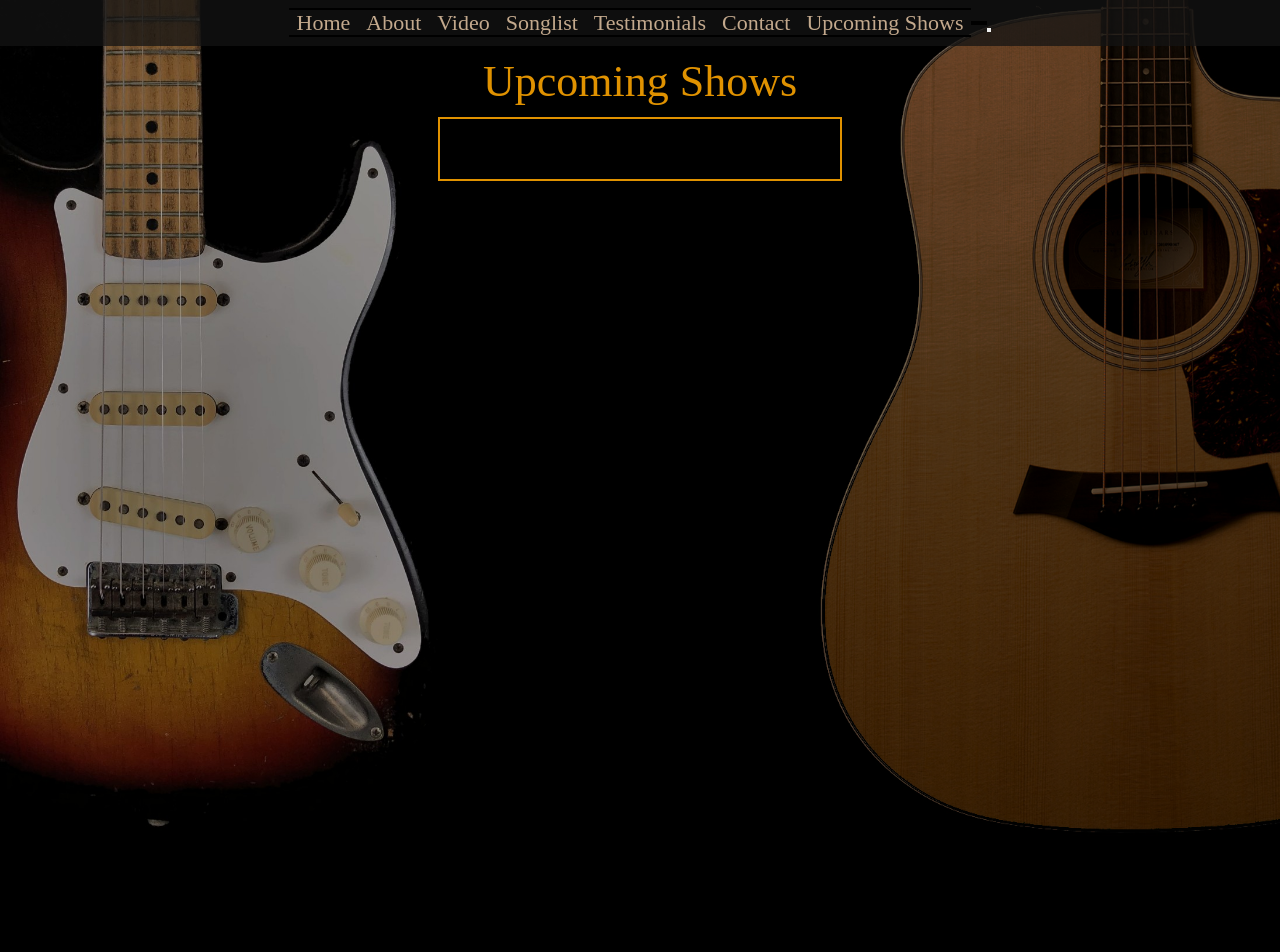
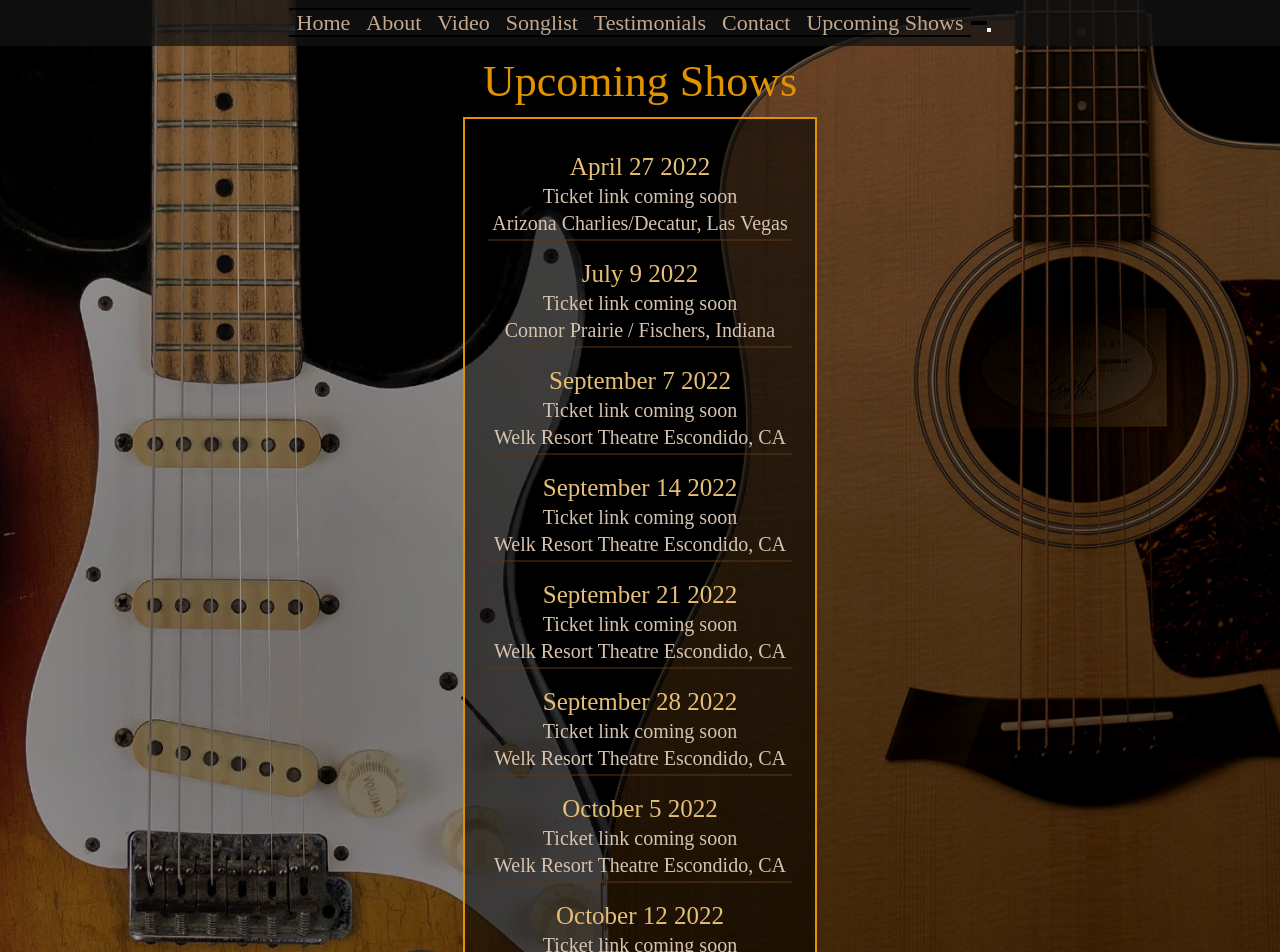
Before and after one commit to carlyMhayter/neverDieYoung, a Next.js app: page /upcoming in a window 1280 px wide. Shown: the top 952 px of the page. Before the commit the page ends 846 px from the top, so only its background shows below. Built offline with nearby package versions, Linux system fonts and the light colour scheme; a web font is replaced by a local one.

Commit message:
updated showtimes, fixed showtime page styling

```diff
--- a/components/Navbar.js
+++ b/components/Navbar.js
@@ -1,6 +1,7 @@
 import React, { useEffect, useState } from 'react';
 import Link from 'next/link';
 import { links } from 'utils/linksData';
+// import { MenuIcon } from '@material-ui/icons';
 
 const NavBar = () => {
   const [isOpen, setIsOpen] = useState(false);
@@ -57,6 +58,7 @@ const NavBar = () => {
               className="dropDown-btn"
               src="/menu-bars.svg"
             />
+            {/* <MenuIcon fontSize="large" /> */}
           </button>
 
           {/* show the dropdown menu options */}
--- a/mobileStyling.css
+++ b/mobileStyling.css
@@ -132,6 +132,9 @@
   }
   .dropDown-btn {
     display: block;
+    background-color: black;
+    border: none;
+    border-color: black;
   }
   .logo-image {
     display: block;
--- a/package.json
+++ b/package.json
@@ -14,7 +14,13 @@
     "fix": "yarn lint --fix && prettier --write ."
   },
   "dependencies": {
+    "@emotion/react": "^11.7.1",
+    "@emotion/styled": "^11.6.0",
     "@formspree/react": "^2.2.3",
+    "@material-ui/core": "^4.12.3",
+    "@material-ui/icons": "^4.11.2",
+    "@mui/icons-material": "^5.4.1",
+    "@mui/material": "^5.4.1",
     "eslint": "^8.7.0",
     "eslint-config-airbnb": "^18.2.1",
     "eslint-config-next": "^11.0.1",
--- a/pages/_app.js
+++ b/pages/_app.js
@@ -1,6 +1,7 @@
 import '../style.css';
 import '../navBarStyling.css';
 import '../mobileStyling.css';
+
 import NavBar from '../components/Navbar';
 import { PropTypes } from 'prop-types';
 
--- a/pages/upcoming.js
+++ b/pages/upcoming.js
@@ -1,14 +1,76 @@
 import Head from 'next/head';
 
 const upcomingDates = [
-  // {
-  //   showTitle: "Walking Man Tribute: A Salute to James Taylor",
-  //   showDate: "October 6 through 27, 2021",
-  //   showTime: "Wednesdays at 7pm",
-  //   location: "Welk Resort Theatre Escondido, CA",
-  //   ticketLink:
-  //     "https://sandiegotickets.welkresorts.com/eventperformances.asp?evt=40",
-  // },
+  {
+    showTitle: 'Walking Man Tribute: A Salute to James Taylor',
+    showDate: 'April 27 2022',
+    showTime: 'Time is TBA',
+    location: 'Arizona Charlies/Decatur, Las Vegas',
+    ticketLink: 'Ticket link coming soon',
+  },
+  {
+    showTitle: 'Walking Man Tribute: A Salute to James Taylor',
+    showDate: 'July 9 2022',
+    showTime: 'TBA',
+    location: 'Connor Prairie / Fischers, Indiana',
+    ticketLink: 'Ticket link coming soon',
+  },
+  {
+    showTitle: 'Walking Man Tribute: A Salute to James Taylor',
+    showDate: 'September 7 2022',
+    showTime: 'TBA',
+    location: 'Welk Resort Theatre Escondido, CA',
+    ticketLink: 'Ticket link coming soon',
+  },
+  {
+    showTitle: 'Walking Man Tribute: A Salute to James Taylor',
+    showDate: 'September 14 2022',
+    showTime: 'TBA',
+    location: 'Welk Resort Theatre Escondido, CA',
+    ticketLink: 'Ticket link coming soon',
+  },
+  {
+    showTitle: 'Walking Man Tribute: A Salute to James Taylor',
+    showDate: 'September 21 2022',
+    showTime: 'TBA',
+    location: 'Welk Resort Theatre Escondido, CA',
+    ticketLink: 'Ticket link coming soon',
+  },
+  {
+    showTitle: 'Walking Man Tribute: A Salute to James Taylor',
+    showDate: 'September 28 2022',
+    showTime: 'TBA',
+    location: 'Welk Resort Theatre Escondido, CA',
+    ticketLink: 'Ticket link coming soon',
+  },
+  {
+    showTitle: 'Walking Man Tribute: A Salute to James Taylor',
+    showDate: 'October 5 2022',
+    showTime: 'TBA',
+    location: 'Welk Resort Theatre Escondido, CA',
+    ticketLink: 'Ticket link coming soon',
+  },
+  {
+    showTitle: 'Walking Man Tribute: A Salute to James Taylor',
+    showDate: 'October 12 2022',
+    showTime: 'TBA',
+    location: 'Welk Resort Theatre Escondido, CA',
+    ticketLink: 'Ticket link coming soon',
+  },
+  {
+    showTitle: 'Walking Man Tribute: A Salute to James Taylor',
+    showDate: 'October 19 2022',
+    showTime: 'TBA',
+    location: 'Welk Resort Theatre Escondido, CA',
+    ticketLink: 'Ticket link coming soon',
+  },
+  {
+    showTitle: 'Walking Man Tribute: A Salute to James Taylor',
+    showDate: 'October 26 2022',
+    showTime: 'TBA',
+    location: 'Welk Resort Theatre Escondido, CA',
+    ticketLink: 'Ticket link coming soon',
+  },
 ];
 
 const UpcomingShows = () => (
@@ -23,20 +85,24 @@ const UpcomingShows = () => (
       <div className="upcoming-container">
         {upcomingDates.map((upcomingDate) => (
           <div className="upcoming-item" key={upcomingDate}>
-            <div className="showtitle upcoming-item-info">
+            {/* <div className="showtitle upcoming-item-info">
+              {upcomingDate.showTitle}
+            </div> */}
+            <div className="upcoming-item-info showtitle">
+              {upcomingDate.showDate}
+            </div>
+            <div className="upcoming-item-info">
               {' '}
-              {upcomingDate.showTitle}{' '}
+              {upcomingDate.ticketLink}{' '}
             </div>
-            <div className="upcoming-item-info"> {upcomingDate.showDate} </div>
-            <div className="upcoming-item-info"> {upcomingDate.showTime} </div>
             <div className="upcoming-item-info"> {upcomingDate.location} </div>
-            <a
+            {/* <a
               href={upcomingDate.ticketLink}
               target="_blank"
               className="ticket-button"
             >
               Tickets
-            </a>
+            </a> */}
           </div>
         ))}
       </div>
--- a/style.css
+++ b/style.css
@@ -267,7 +267,9 @@ body {
 
 .upcoming-container {
   border: 2px solid #e09200;
-  width: 400px;
+  width: 350px;
+  height: auto;
+  flex-direction: column;
   padding: 30px 0px;
   background-color: rgba(0, 0, 0, 0.55);
   display: flex;
@@ -290,6 +292,7 @@ body {
   font-size: 20px;
   border-bottom: 2px solid rgba(94, 54, 22, 0.5);
   width: 300px;
+  margin-bottom: 15px;
 }
 
 .showtitle {
```
Also changed, not shown: 2 other files (tests, documents, lock files or other folders).
